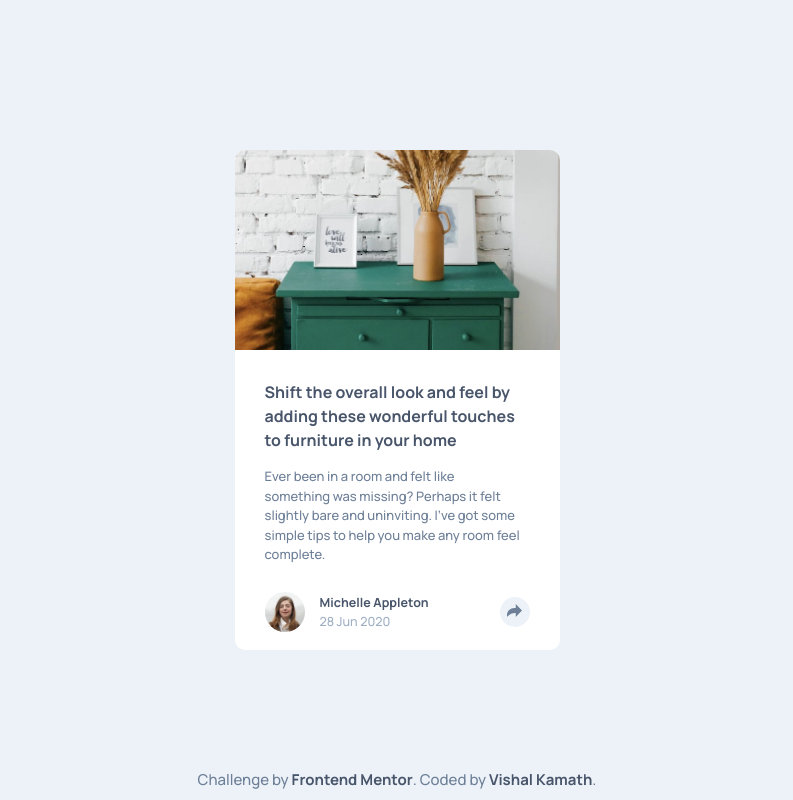
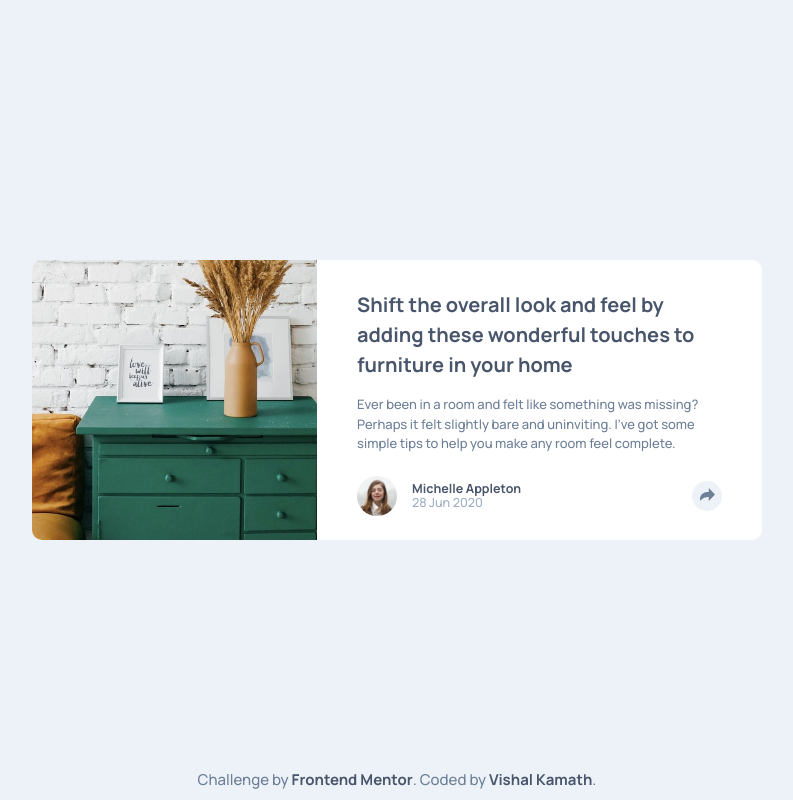
Before and after one commit to Vishal-Kamath/fem-newbie-Article-preview, a plain HTML site: page index.html in a window 1280 px wide. Shown: the whole page, without its empty margins (243-1036 px from the left). Drawn offline with Linux system fonts and the light colour scheme.

Commit message:
feat: resposive card

```diff
--- a/styles.css
+++ b/styles.css
@@ -62,12 +62,14 @@ body {
   border: 0;
   border-radius: 1rem;
   overflow: hidden;
+  line-height: 0;
 }
 
 .image-container,
 .image-container img {
-  width: var(--container-width);
+  width: var(--image-container-width);
   height: var(--image-container-height);
+  line-height: 0;
   object-fit: cover;
   object-position: 0 -1.5rem;
   line-height: 0;
@@ -78,6 +80,8 @@ body {
   height: var(--content-container-height);
 
   padding: var(--content-container-padding);
+  padding-top: 3rem;
+  padding-bottom: 0;
 }
 
 .header {
@@ -141,9 +145,41 @@ body {
 
   background-color: var(--clr-lg-gray-blue);
   width: 3rem;
+  height: 3rem;
   aspect-ratio: 1;
 }
 
+@media (min-width: 50rem) {
+  :root {
+    --container-width: 73rem;
+    --container-height: 28rem;
+
+    --image-container-width: 28.5rem;
+    --image-container-height: var(--container-height);
+
+    --content-container-width: 44.5rem;
+    --content-container-height: var(--container-height);
+    --content-container-padding: 4rem;
+
+    --fs-header: 2rem;
+    --fs-para: 1.3rem;
+  }
+
+  .container {
+    flex-direction: row;
+  }
+
+  .image-container,
+  .image-container img {
+    object-fit: cover;
+    object-position: 0;
+  }
+
+  .para {
+    max-width: 100ch;
+    padding-bottom: 1rem;
+  }
+}
 
 
 
```
